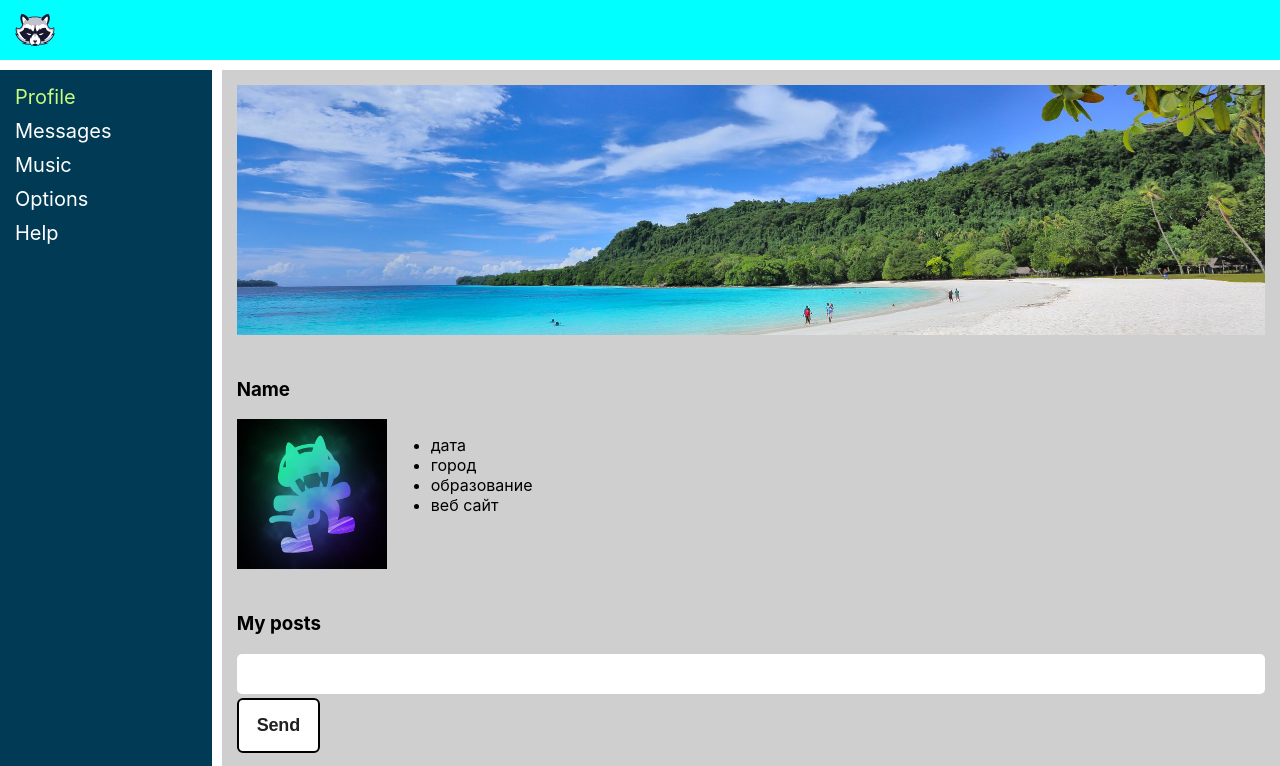
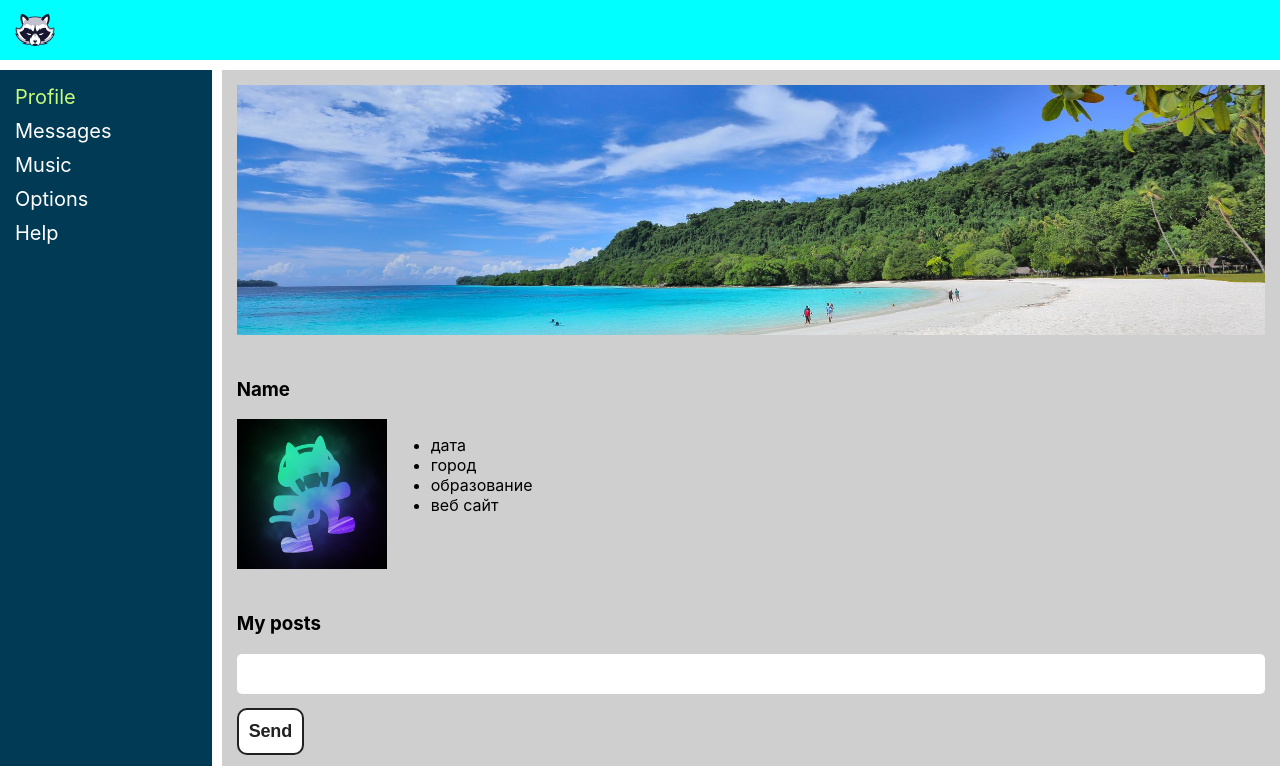
Before and after one commit to prot-alx/first_react_app, a React (Create React App) app: page /profile in a window 1280 px wide. Shown: the top 766 px of the page. Built offline with nearby package versions, Linux system fonts and the light colour scheme.

Commit message:
some css adj

```diff
--- a/src/components/Profile/MyPosts/MyPosts.module.css
+++ b/src/components/Profile/MyPosts/MyPosts.module.css
@@ -17,9 +17,8 @@
 .postBlock button {
     background: #fff;
     backface-visibility: hidden;
-    border-radius: .375rem;
-    border-style: solid;
-    border-width: .125rem;
+    border: 2px solid #212121;
+    border-radius: 10px;
     box-sizing: border-box;
     color: #212121;
     cursor: pointer;
@@ -28,7 +27,8 @@
     font-weight: 700;
     letter-spacing: -.01em;
     line-height: 1.3;
-    padding: .875rem 1.125rem;
+    padding: 10px 10px;
+    margin: 10px 0px;
     position: relative;
     text-align: left;
     text-decoration: none;
```
